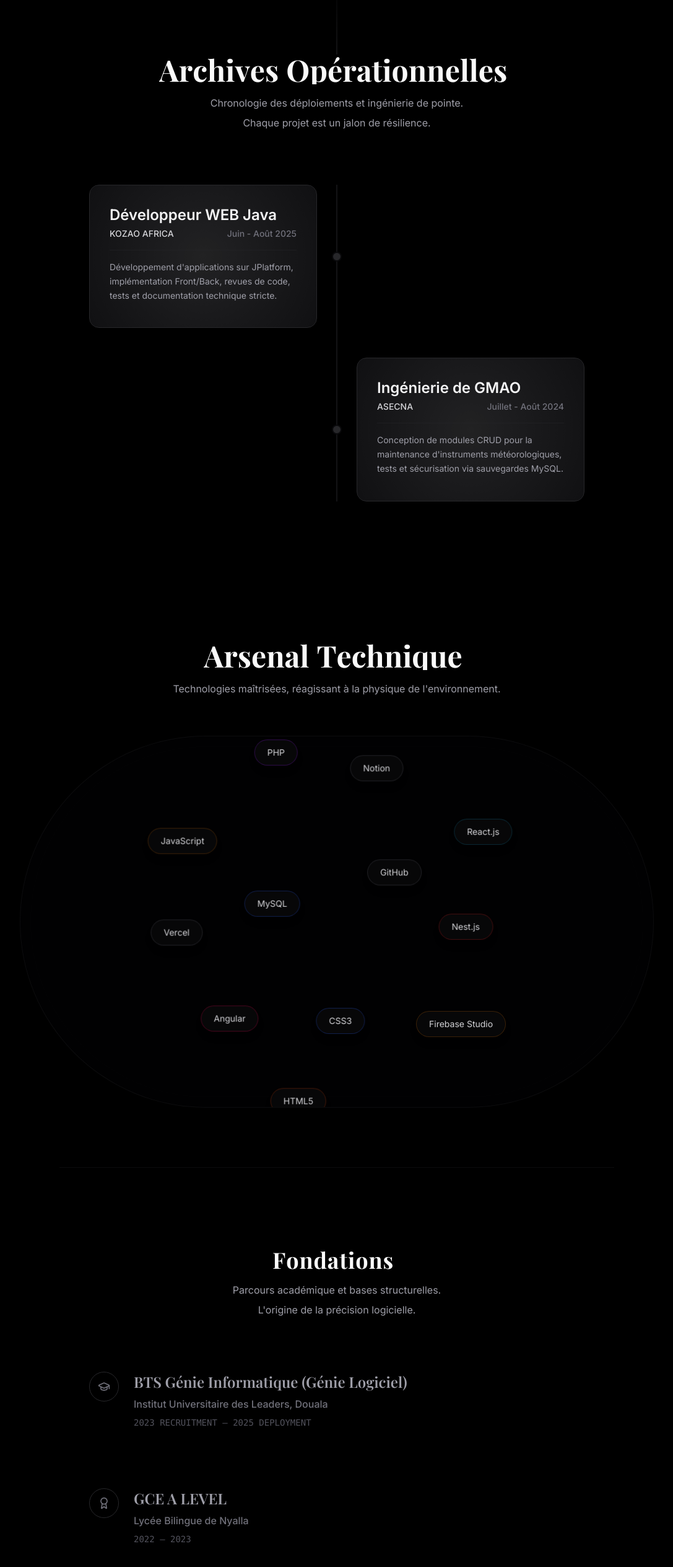
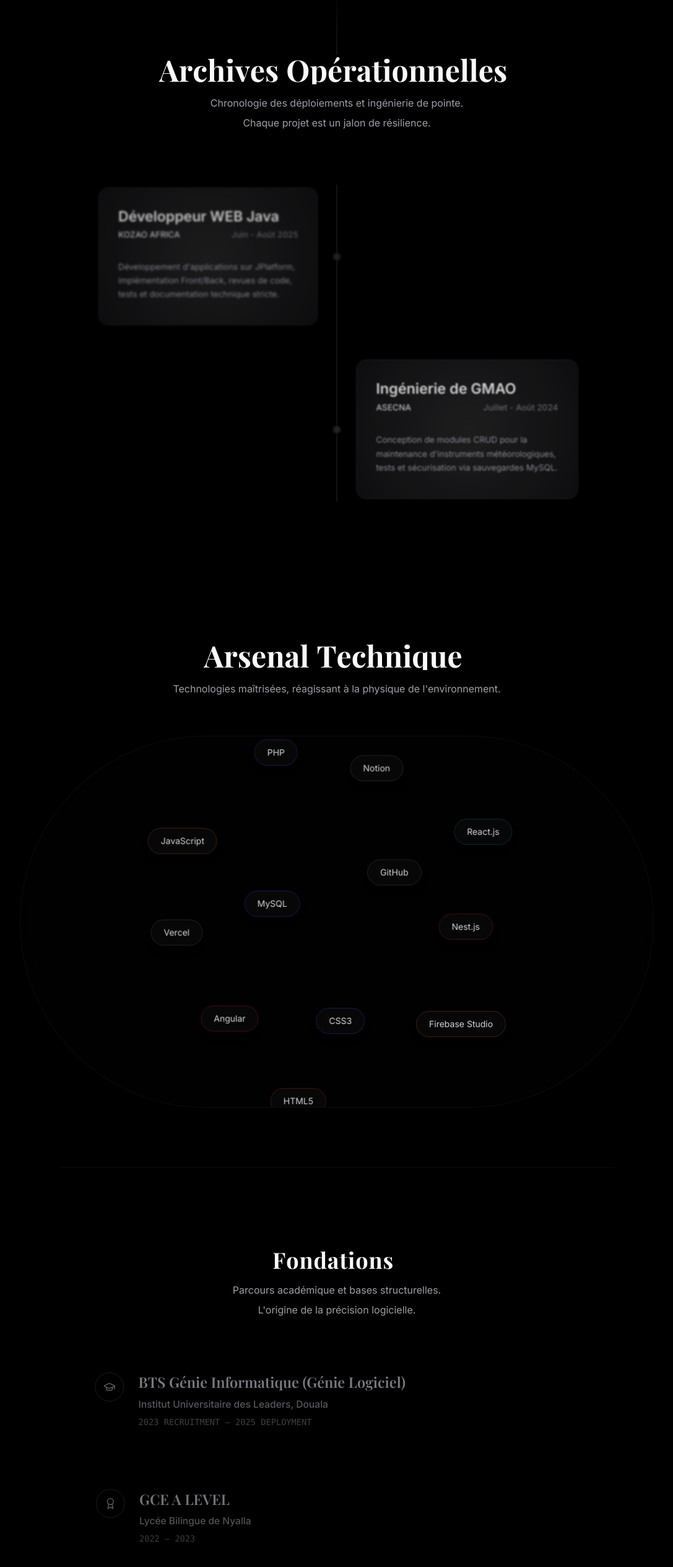
Before and after one commit to Shine831/the-best-of-mr-shine, a Next.js app: page / in a window 1280 px wide. Shown: the part 840-3368 px from the top of the page at 62% size, without its empty margins (96-1183 px from the left). Built offline with nearby package versions, Linux system fonts and the light colour scheme; a web font is replaced by a local one.

Commit message:
Experience & Education: Central Focus scrolling and staggered reveals

```diff
--- a/src/components/Education.tsx
+++ b/src/components/Education.tsx
@@ -1,10 +1,51 @@
 "use client";
 
-import { motion } from "framer-motion";
+import { motion, useScroll, useTransform } from "framer-motion";
+import { useRef } from "react";
 import { GraduationCap, Award } from "lucide-react";
 import StaggeredText from "./StaggeredText";
 import EmergingText from "./EmergingText";
 import GlintText from "./GlintText";
+
+function EducationItem({ title, institution, period, icon }: { title: string, institution: string, period: string, icon: React.ReactNode }) {
+  const ref = useRef<HTMLDivElement>(null);
+  const { scrollYProgress } = useScroll({
+    target: ref,
+    offset: ["start end", "center center", "end start"]
+  });
+
+  const scale = useTransform(scrollYProgress, [0, 0.5, 1], [0.95, 1, 0.95]);
+  const opacity = useTransform(scrollYProgress, [0, 0.5, 1], [0.5, 1, 0.5]);
+
+  const itemVariants = {
+    hidden: { opacity: 0, x: -20 },
+    show: { opacity: 1, x: 0, transition: { duration: 0.8 } }
+  };
+
+  return (
+    <motion.div
+      ref={ref}
+      variants={itemVariants}
+      style={{ scale, opacity }}
+      className="group relative flex items-start gap-6 rounded-2xl p-6 transition-colors hover:bg-zinc-900/40"
+    >
+      <div className="flex h-12 w-12 shrink-0 items-center justify-center rounded-full border border-zinc-800 bg-black text-zinc-500 transition-colors group-hover:border-zinc-500 group-hover:text-zinc-100">
+        {icon}
+      </div>
+      <div className="space-y-2">
+        <h3 className="font-serif text-2xl font-semibold text-zinc-400 transition-colors group-hover:text-zinc-50">
+          {title}
+        </h3>
+        <p className="font-sans font-medium text-zinc-500 transition-colors group-hover:text-zinc-300">
+          {institution}
+        </p>
+        <p className="text-sm font-mono text-zinc-600 transition-colors group-hover:text-zinc-400">
+          {period}
+        </p>
+      </div>
+    </motion.div>
+  );
+}
 
 export default function Education() {
   return (
@@ -25,53 +66,35 @@ export default function Education() {
         />
       </motion.div>
 
-      <div className="space-y-12">
-        <motion.div
-          initial={{ opacity: 0, x: -20 }}
-          whileInView={{ opacity: 1, x: 0 }}
-          viewport={{ once: true }}
-          transition={{ duration: 0.5 }}
-          className="group relative flex items-start gap-6 rounded-2xl p-6 transition-colors hover:bg-zinc-900/40"
-        >
-          <div className="flex h-12 w-12 shrink-0 items-center justify-center rounded-full border border-zinc-800 bg-black text-zinc-500 transition-colors group-hover:border-zinc-500 group-hover:text-zinc-100">
-            <GraduationCap className="h-5 w-5" />
-          </div>
-          <div className="space-y-2">
-            <h3 className="font-serif text-2xl font-semibold text-zinc-400 transition-colors group-hover:text-zinc-50">
-              BTS Génie Informatique (Génie Logiciel)
-            </h3>
-            <p className="font-sans font-medium text-zinc-500 transition-colors group-hover:text-zinc-300">
-              Institut Universitaire des Leaders, Douala
-            </p>
-            <p className="text-sm font-mono text-zinc-600 transition-colors group-hover:text-zinc-400">
-              2023 RECRUITMENT — 2025 DEPLOYMENT
-            </p>
-          </div>
-        </motion.div>
+      <motion.div
+        className="space-y-12"
+        initial="hidden"
+        whileInView="show"
+        viewport={{ once: true }}
+        variants={{
+          hidden: { opacity: 0 },
+          show: {
+            opacity: 1,
+            transition: {
+              staggerChildren: 0.2
+            }
+          }
+        }}
+      >
+        <EducationItem
+          title="BTS Génie Informatique (Génie Logiciel)"
+          institution="Institut Universitaire des Leaders, Douala"
+          period="2023 RECRUITMENT — 2025 DEPLOYMENT"
+          icon={<GraduationCap className="h-5 w-5" />}
+        />
 
-        <motion.div
-          initial={{ opacity: 0, x: -20 }}
-          whileInView={{ opacity: 1, x: 0 }}
-          viewport={{ once: true }}
-          transition={{ duration: 0.5, delay: 0.2 }}
-          className="group relative flex items-start gap-6 rounded-2xl p-6 transition-colors hover:bg-zinc-900/40"
-        >
-          <div className="flex h-12 w-12 shrink-0 items-center justify-center rounded-full border border-zinc-800 bg-black text-zinc-500 transition-colors group-hover:border-zinc-500 group-hover:text-zinc-100">
-            <Award className="h-5 w-5" />
-          </div>
-          <div className="space-y-2">
-            <h3 className="font-serif text-2xl font-semibold text-zinc-400 transition-colors group-hover:text-zinc-50">
-              GCE A LEVEL
-            </h3>
-            <p className="font-sans font-medium text-zinc-500 transition-colors group-hover:text-zinc-300">
-              Lycée Bilingue de Nyalla
-            </p>
-            <p className="text-sm font-mono text-zinc-600 transition-colors group-hover:text-zinc-400">
-              2022 — 2023
-            </p>
-          </div>
-        </motion.div>
-      </div>
+        <EducationItem
+          title="GCE A LEVEL"
+          institution="Lycée Bilingue de Nyalla"
+          period="2022 — 2023"
+          icon={<Award className="h-5 w-5" />}
+        />
+      </motion.div>
     </section>
   );
 }
--- a/src/components/Experience.tsx
+++ b/src/components/Experience.tsx
@@ -1,6 +1,6 @@
 "use client";
 
-import { motion, useMotionTemplate, useMotionValue, useSpring, useTransform } from "framer-motion";
+import { motion, useMotionTemplate, useMotionValue, useSpring, useTransform, useScroll } from "framer-motion";
 import { useRef } from "react";
 import StaggeredText from "./StaggeredText";
 import EmergingText from "./EmergingText";
@@ -87,6 +87,57 @@ function ReflectionCard({ children }: { children: React.ReactNode }) {
 }
 
 
+function ExperienceItem({ exp, index }: { exp: any, index: number }) {
+  const ref = useRef<HTMLDivElement>(null);
+  const { scrollYProgress } = useScroll({
+    target: ref,
+    offset: ["start end", "center center", "end start"]
+  });
+
+  const scale = useTransform(scrollYProgress, [0, 0.5, 1], [0.9, 1, 0.9]);
+  const opacity = useTransform(scrollYProgress, [0, 0.5, 1], [0.5, 1, 0.5]);
+  const blur = useTransform(scrollYProgress, [0, 0.5, 1], ["blur(4px)", "blur(0px)", "blur(4px)"]);
+
+  const itemVariants = {
+    hidden: { opacity: 0, y: 30, scale: 0.95 },
+    show: {
+      opacity: 1,
+      y: 0,
+      scale: 1,
+      transition: { duration: 0.8, ease: [0.22, 1, 0.36, 1] as const }
+    }
+  };
+
+  return (
+    <motion.div
+      ref={ref}
+      variants={itemVariants}
+      style={{ scale, opacity, filter: blur }}
+      className={`w-full flex ${index % 2 === 0 ? "md:justify-start" : "md:justify-end"} relative z-10 md:w-[800px]`}
+    >
+      {/* Timeline dot */}
+      <div className="absolute left-1/2 top-1/2 -translate-x-1/2 -translate-y-1/2 w-4 h-4 rounded-full bg-zinc-800 border-2 border-zinc-950 hidden md:block z-20" />
+
+      <div className="w-full md:w-[calc(50%-2rem)]">
+        <ReflectionCard>
+          <div className="space-y-4">
+            <div className="space-y-1">
+              <h3 className="font-sans text-2xl font-semibold text-zinc-100">{exp.role}</h3>
+              <div className="flex items-center justify-between text-zinc-400 text-sm font-medium">
+                <span className="text-zinc-300">{exp.company}</span>
+                <span className="text-zinc-500">{exp.period}</span>
+              </div>
+            </div>
+            <div className="font-sans text-zinc-400 text-sm leading-relaxed border-t border-zinc-800/50 pt-4">
+              <EmergingText text={exp.description} />
+            </div>
+          </div>
+        </ReflectionCard>
+      </div>
+    </motion.div>
+  );
+}
+
 export default function Experience() {
   return (
     <section className="relative min-h-screen py-32 px-6 flex flex-col items-center justify-center">
@@ -112,36 +163,25 @@ export default function Experience() {
         {/* Vertical Timeline Line */}
         <div className="absolute left-1/2 top-0 bottom-0 -translate-x-1/2 w-px bg-zinc-800 pointer-events-none hidden md:block" />
 
-        {experiences.map((exp, index) => (
-          <motion.div
-            key={index}
-            initial={{ opacity: 0, scale: 0.95, y: 30 }}
-            whileInView={{ opacity: 1, scale: 1, y: 0 }}
-            viewport={{ once: true, margin: "-100px" }}
-            transition={{ duration: 0.8, delay: index * 0.2 }}
-            className={`w-full flex ${index % 2 === 0 ? "md:justify-start" : "md:justify-end"} relative z-10 md:w-[800px]`}
-          >
-            {/* Timeline dot */}
-            <div className="absolute left-1/2 top-1/2 -translate-x-1/2 -translate-y-1/2 w-4 h-4 rounded-full bg-zinc-800 border-2 border-zinc-950 hidden md:block z-20" />
-
-            <div className="w-full md:w-[calc(50%-2rem)]">
-              <ReflectionCard>
-                <div className="space-y-4">
-                  <div className="space-y-1">
-                    <h3 className="font-sans text-2xl font-semibold text-zinc-100">{exp.role}</h3>
-                    <div className="flex items-center justify-between text-zinc-400 text-sm font-medium">
-                      <span className="text-zinc-300">{exp.company}</span>
-                      <span className="text-zinc-500">{exp.period}</span>
-                    </div>
-                  </div>
-                  <div className="font-sans text-zinc-400 text-sm leading-relaxed border-t border-zinc-800/50 pt-4">
-                    <EmergingText text={exp.description} />
-                  </div>
-                </div>
-              </ReflectionCard>
-            </div>
-          </motion.div>
-        ))}
+        <motion.div
+          className="w-full flex flex-col gap-12 items-center"
+          initial="hidden"
+          whileInView="show"
+          viewport={{ once: true, amount: 0.1 }}
+          variants={{
+            hidden: { opacity: 0 },
+            show: {
+              opacity: 1,
+              transition: {
+                staggerChildren: 0.2
+              }
+            }
+          }}
+        >
+          {experiences.map((exp, index) => (
+            <ExperienceItem key={index} exp={exp} index={index} />
+          ))}
+        </motion.div>
       </div>
     </section>
   );
```
